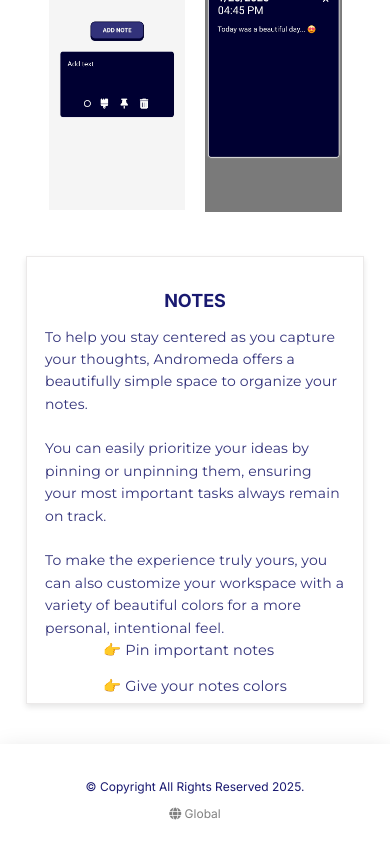
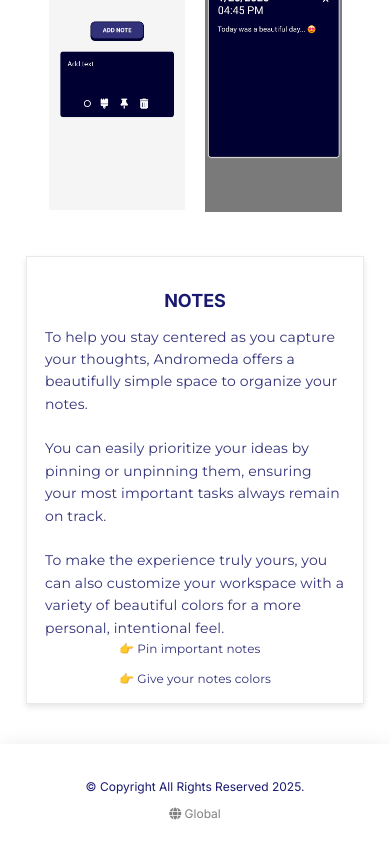
Before and after one commit to abk2191/aphelion-labs, a React (Vite) app: page /aphelion-labs/andromeda in a window 390 px wide. Shown: the part 796-1640 px from the top of the page. Built offline with nearby package versions, Linux system fonts and the light colour scheme; a web font is replaced by a local one.

Commit message:
Added new features

```diff
--- a/src/index.css
+++ b/src/index.css
@@ -659,6 +659,6 @@ html {
   }
 
   .note-features p {
-    font-size: 14.5px;
+    font-size: 12px;
   }
 }
```
